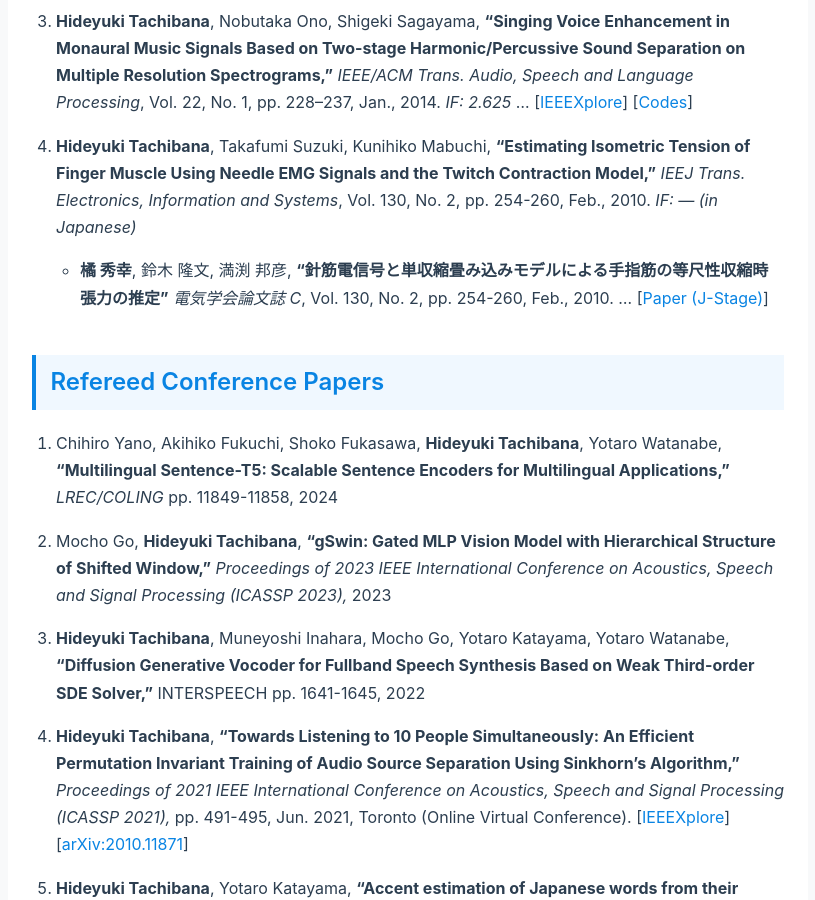
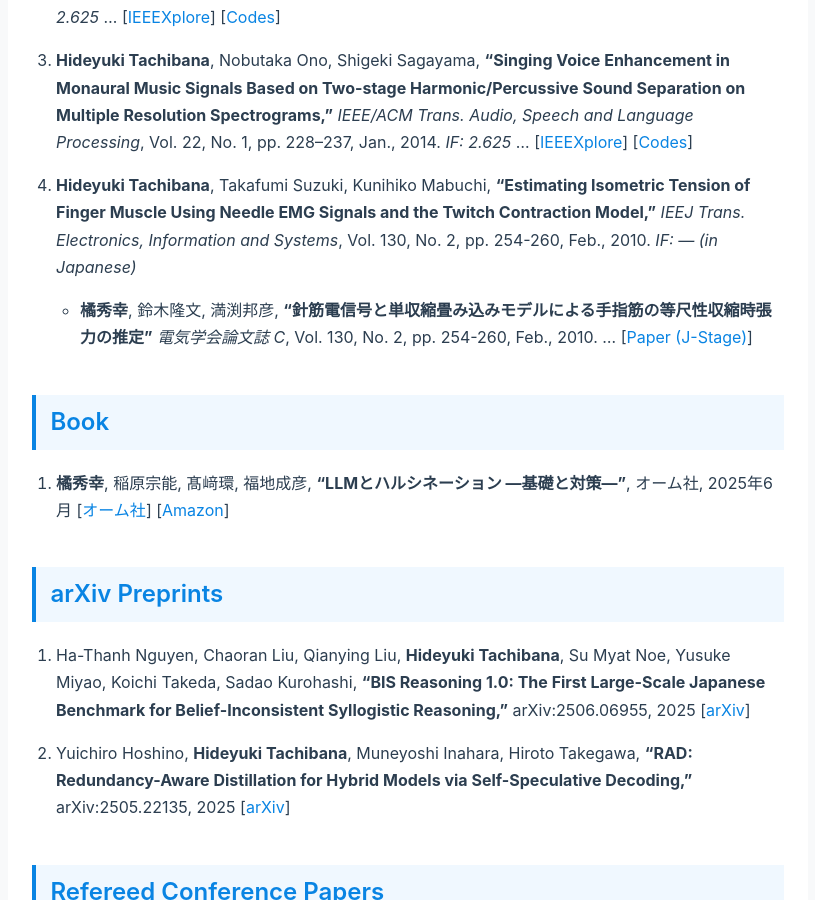
Before and after one commit to tachi-hi/tachi-hi.github.io, a Jekyll site: the page built from publications.md, in a window 1280 px wide and 900 px high, scrolled down 721 px. Shown: the whole window, without its empty margins (232-1047 px from the left). Built offline with Jekyll 4.4.1, drawn with Linux system fonts in a browser that asks for light colours; a style sheet for code colours, icons or effects is not loaded; some of the changed text lies outside the part shown.

Commit message:
publicationsを更新：著書・arXiv・国内学会を追加し注意書きを整備
- Book: LLMとハルシネーション（オーム社, 2025）
- arXiv: BIS Reasoning 1.0, RAD (2025)
- Non-refereed: IBIS 2025, NL研265回, YANS 2025
- 外部リンクを注意書きに統合（Google Scholar等がマスターである旨を記載）

Co-Authored-By: Claude Opus 4.6 (1M context) <noreply@anthropic.com>

```diff
--- a/publications.md
+++ b/publications.md
@@ -9,7 +9,14 @@ title: Publications
 
 See also: [My Research Materials](https://tachi-hi.github.io/research/)
 
-External Links: [Google Scholar](https://scholar.google.co.jp/citations?user=wAXtttwAAAAJ) | [ORCID](https://orcid.org/0000-0001-5162-1294) | [Semantic Scholar](https://www.semanticscholar.org/author/Hideyuki-Tachibana/29876981) | [dblp](https://dblp.org/pid/20/8053.html) | [Researchmap](https://researchmap.jp/tachi-hi/)
+> **Note:**
+> This page is periodically updated using information retrieved by generative AI and may not reflect the most recent publications.
+> For the authoritative and up-to-date list, please refer to
+> [Google Scholar](https://scholar.google.co.jp/citations?user=wAXtttwAAAAJ),
+> [Researchmap](https://researchmap.jp/tachi-hi/),
+> [ORCID](https://orcid.org/0000-0001-5162-1294),
+> [Semantic Scholar](https://www.semanticscholar.org/author/Hideyuki-Tachibana/29876981), or
+> [dblp](https://dblp.org/pid/20/8053.html).
 
 ## Journal
 1. **Hideyuki Tachibana**, Yu Mizuno, Nobutaka Ono, Shigeki Sagayama,
@@ -38,8 +45,26 @@ Vol. 22, No. 1, pp. 228--237, Jan., 2014. *IF: 2.625*
 **"Estimating Isometric Tension of Finger Muscle Using Needle EMG Signals and the Twitch Contraction Model,"**
 *IEEJ Trans. Electronics, Information and Systems*,
 Vol. 130, No. 2, pp. 254-260, Feb., 2010. *IF: ---* *(in Japanese)*
-   + **橘 秀幸**, 鈴木 隆文, 満渕 邦彦, **"針筋電信号と単収縮畳み込みモデルによる手指筋の等尺性収縮時張力の推定"** *電気学会論文誌 C*, Vol. 130, No. 2, pp. 254-260, Feb., 2010.
+   + **橘秀幸**, 鈴木隆文, 満渕邦彦, **"針筋電信号と単収縮畳み込みモデルによる手指筋の等尺性収縮時張力の推定"** *電気学会論文誌 C*, Vol. 130, No. 2, pp. 254-260, Feb., 2010.
 ... [[Paper (J-Stage)](https://www.jstage.jst.go.jp/article/ieejeiss/130/2/130_2_254/_article/-char/ja/)]
+
+## Book
+1. **橘秀幸**, 稲原宗能, 髙﨑環, 福地成彦,
+**"LLMとハルシネーション ―基礎と対策―"**,
+オーム社, 2025年6月
+[[オーム社](https://www.ohmsha.co.jp/book/9784274233616/)]
+[[Amazon](https://www.amazon.co.jp/dp/4274233618)]
+
+## arXiv Preprints
+1. Ha-Thanh Nguyen, Chaoran Liu, Qianying Liu, **Hideyuki Tachibana**, Su Myat Noe, Yusuke Miyao, Koichi Takeda, Sadao Kurohashi,
+**"BIS Reasoning 1.0: The First Large-Scale Japanese Benchmark for Belief-Inconsistent Syllogistic Reasoning,"**
+arXiv:2506.06955, 2025
+[[arXiv](https://arxiv.org/abs/2506.06955)]
+
+1. Yuichiro Hoshino, **Hideyuki Tachibana**, Muneyoshi Inahara, Hiroto Takegawa,
+**"RAD: Redundancy-Aware Distillation for Hybrid Models via Self-Speculative Decoding,"**
+arXiv:2505.22135, 2025
+[[arXiv](https://arxiv.org/abs/2505.22135)]
 
 ## Refereed Conference Papers
 1. Chihiro Yano, Akihiko Fukuchi, Shoko Fukasawa, **Hideyuki Tachibana**, Yotaro Watanabe,
@@ -106,6 +131,15 @@ pp.3733-3736, Apr., 2009, Taipei.
 
 ## Non-refereed Articles/Presentations
 
+1. 星野悠一郎, **橘秀幸**, 稲原宗能, 竹川洋都, **"RAD: Redundancy-Aware Distillation for Hybrid Models via Self-Speculative Decoding,"**
+*第28回情報論的学習理論ワークショップ (IBIS 2025)* 2025年11月12日
+
+1. 政野美和, 欅リベカ, 欅惇志, 清丸寛一, 中山功太, 堀尾海斗, 源怜維, **橘秀幸**, 河原大輔, **"LLMの生成テキストの真偽検証のための日本語言説分解データセットの構築"**,
+*第265回 情報処理学会 自然言語処理研究会* 2025年9月21日
+
+1. 政野美和, 欅リベカ, 欅惇志, 清丸寛一, 中山功太, 堀尾海斗, 源怜維, **橘秀幸**, 河原大輔, **"LLMの生成テキストの真偽検証のための日本語言説分解データセットの構築"**,
+*第20回YANSシンポジウム* 2025年9月19日
+
 1. 矢野千紘, 呉孟超, **橘秀幸**, 竹川洋都, 渡邉陽太郎, **"大規模モデルの蒸留を用いた日本語文埋め込みモデル"**,
 *第19回YANSシンポジウム* 2024年9月5日
 
```
